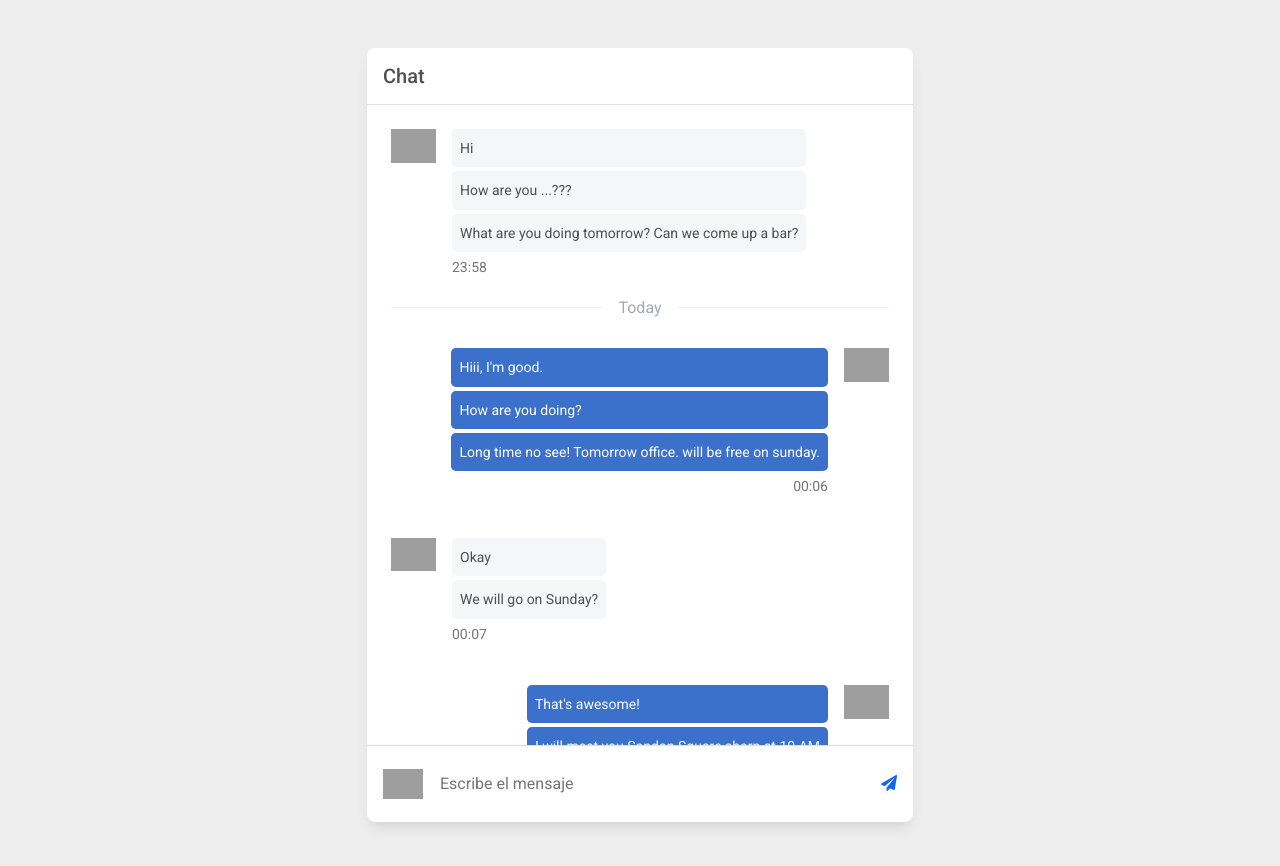
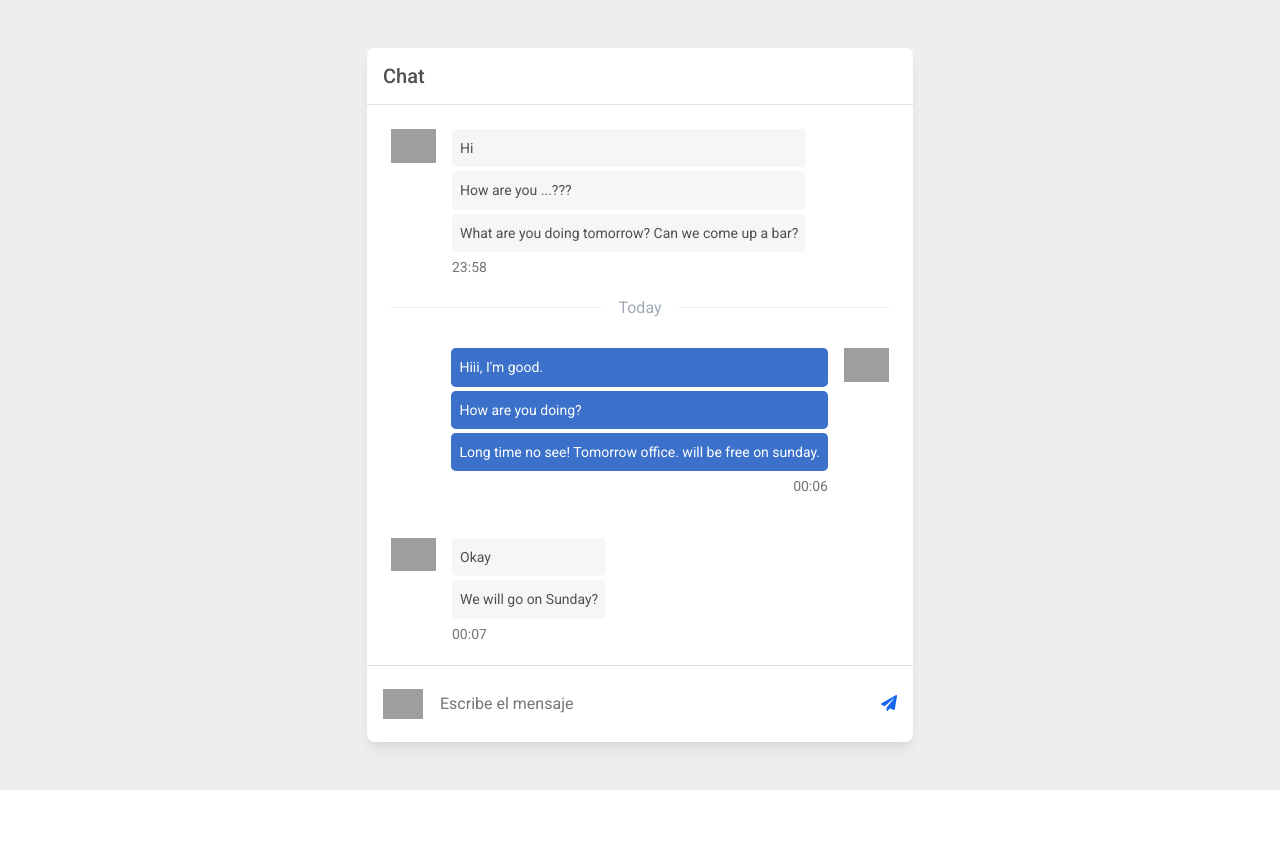
Before and after one commit to jeanpiereche/frontend-del-prueba, a plain HTML site: page index.html in a window 1280 px wide. After the commit the page ends 800 px from the top, so only its background shows below. Drawn offline with Linux system fonts and the light colour scheme; grey boxes are pictures that could not be loaded.

Commit message:
change height

```diff
--- a/index.html
+++ b/index.html
@@ -47,7 +47,7 @@
             <div class="card-header d-flex justify-content-between align-items-center p-3">
               <h5 class="mb-0">Chat</h5>
             </div>
-            <div class="card-body" data-mdb-perfect-scrollbar="true" style="position: relative; height: 50vw;
+            <div class="card-body" data-mdb-perfect-scrollbar="true" style="position: relative; height: 70vh;
             overflow-y: scroll;scrollbar-width: none;">
 
               <div class="d-flex flex-row justify-content-start">
```
